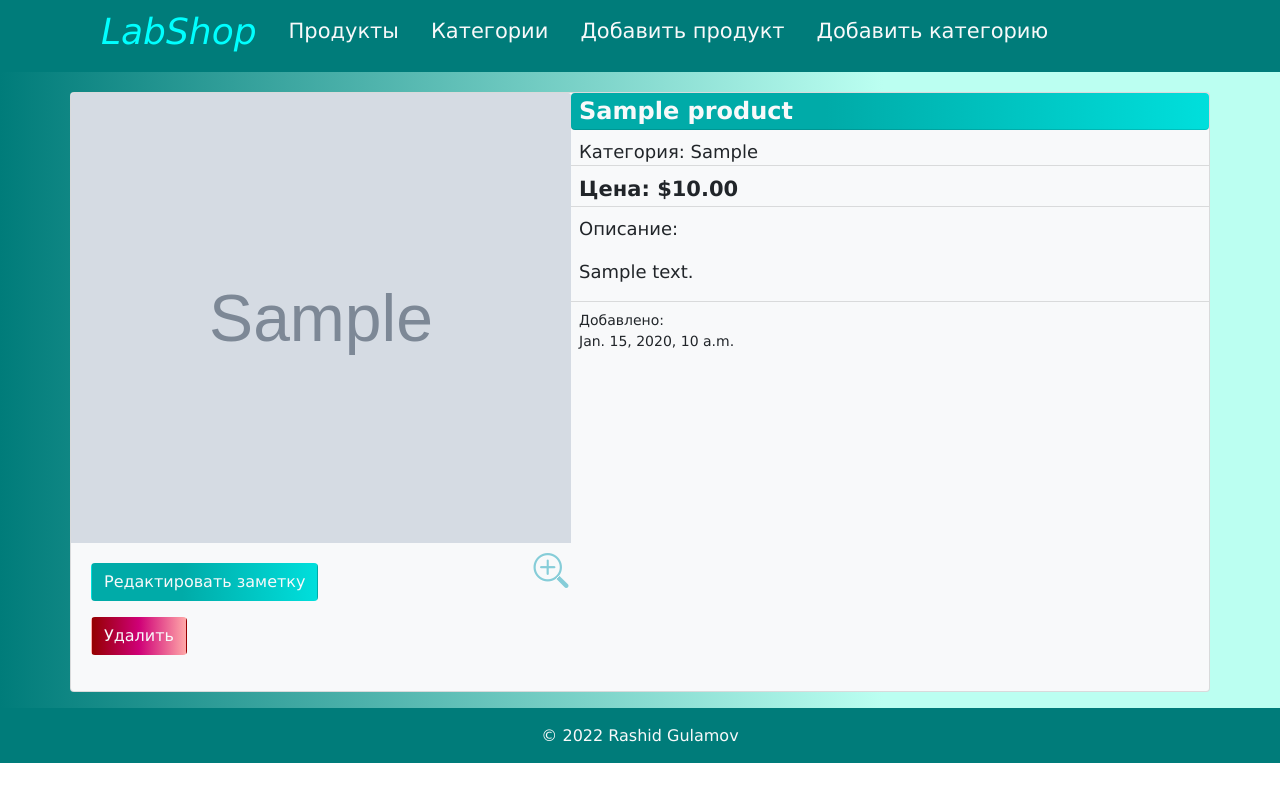
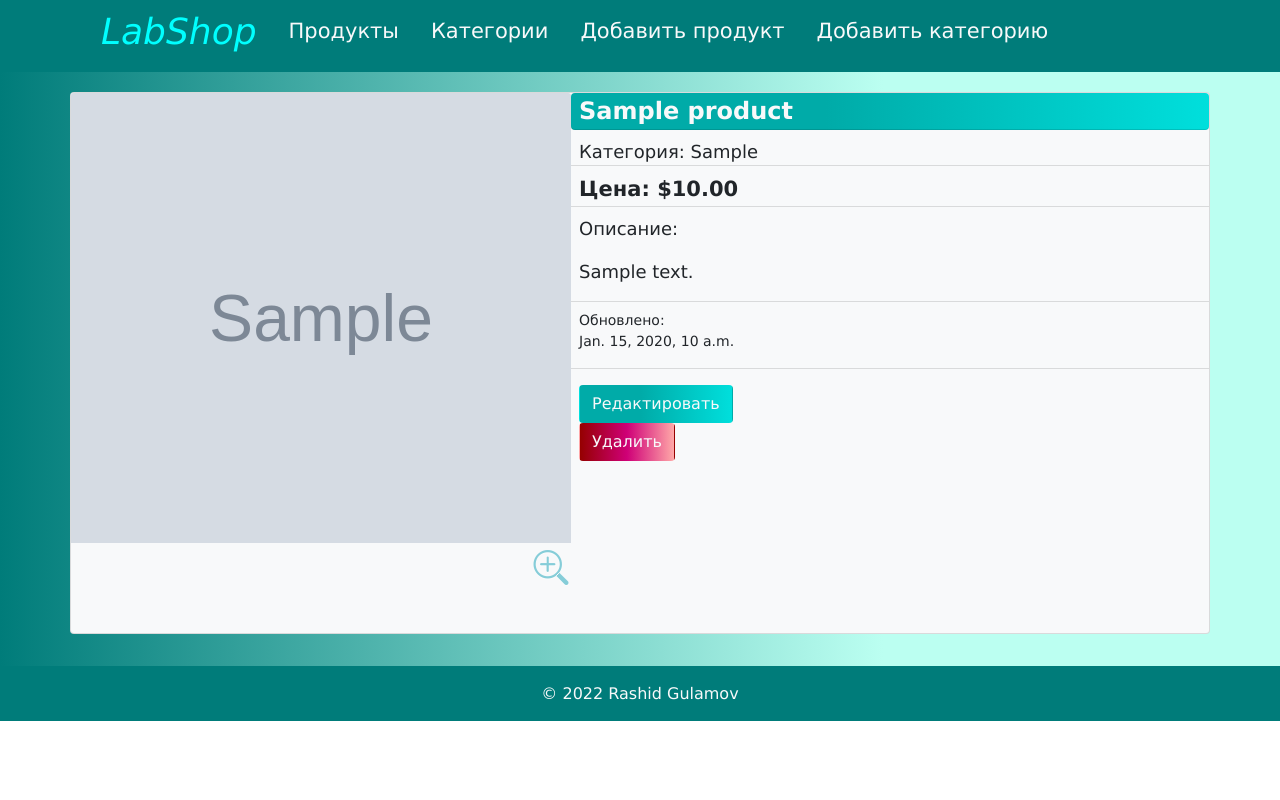
Before and after one commit to Rashid-ad-din/LaboratoryWork-54_Rashid_Gulamov, a Django app: page /products/1/ in a window 1280 px wide. Run offline with Django 4.2, Linux system fonts and the light colour scheme; tables that the repository leaves empty hold one stand-in row (values such as "Sample post"); grey boxes marked "Sample" are stand-in pictures; parts of the project's set-up code (start-up, migrations or seed data) failed here and were passed over; some libraries are stand-ins or nearby versions.

Commit message:
Внесены корректировки на front-end

```diff
--- a/app/webapp/templates/product.html
+++ b/app/webapp/templates/product.html
@@ -8,7 +8,7 @@
         <div class="card mt-3 bg-light" style="width: 1140px;">
 
             <!-- Large modal -->
-            <button style="position: absolute; bottom: 90px; left: 450px; width: 60px; height: 60px; background-color:
+            <button style="position: absolute; top: 445px; left: 450px; width: 60px; height: 60px; background-color:
              transparent; overflow: hidden;" type="button" class="close" data-toggle="modal"
                     data-target=".bd-example-modal-lg">
                 <span id="boot-icon" class="bi bi-zoom-in text-info" style="font-size: 35px;"></span>
@@ -27,7 +27,7 @@
                 </div>
             </div>
 
-            <div class="d-flex">
+            <div class="d-flex" style="min-height: 500px;">
                 <div>
                     <img src="{{ product.image }}" class="card-img-top" alt="" style="width: 500px; height: 450px;">
                 </div>
@@ -50,8 +50,12 @@
                             <p class="">{{ product.description | linebreaks }}</p>
                         </li>
                         <li class="list-group-item p-0 m-0 pl-2 pr-2 pt-2 bg-light" style="font-size: 14px;">
-                            <span class="">Добавлено:</span>
-                            <p class="">{{ product.created_at }}</p>
+                            <span class="">Обновлено:</span>
+                            <p class="">{{ product.changed_at }}</p>
+                        </li>
+                        <li class="list-group-item p-0 m-0 pl-2 pr-2 pt-3 bg-light" style="font-size: 14px;">
+                            <a class="btn aqua" href="{% url 'edit_product' product.pk %}" style="margin-right: 375px;">Редактировать</a>
+                            <a class="btn reddish" href="{% url 'delete_product' product.pk %}">Удалить</a>
                         </li>
                     </ul>
                 </div>
@@ -59,13 +63,7 @@
 
 
             <div class="card-body">
-                <p>
-                    <a class="btn aqua" href="{% url 'edit_product' product.pk %}">Редактировать
-                        заметку</a>
-                </p>
-                <p>
-                    <a href="{% url 'delete_product' product.pk %}" class="btn reddish">Удалить</a>
-                </p>
+
 
             </div>
 
```
Also changed, not shown: app/webapp/templates/add_category.html (+7 -1 lines), app/webapp/templates/add_product.html (+11 -2 lines).
